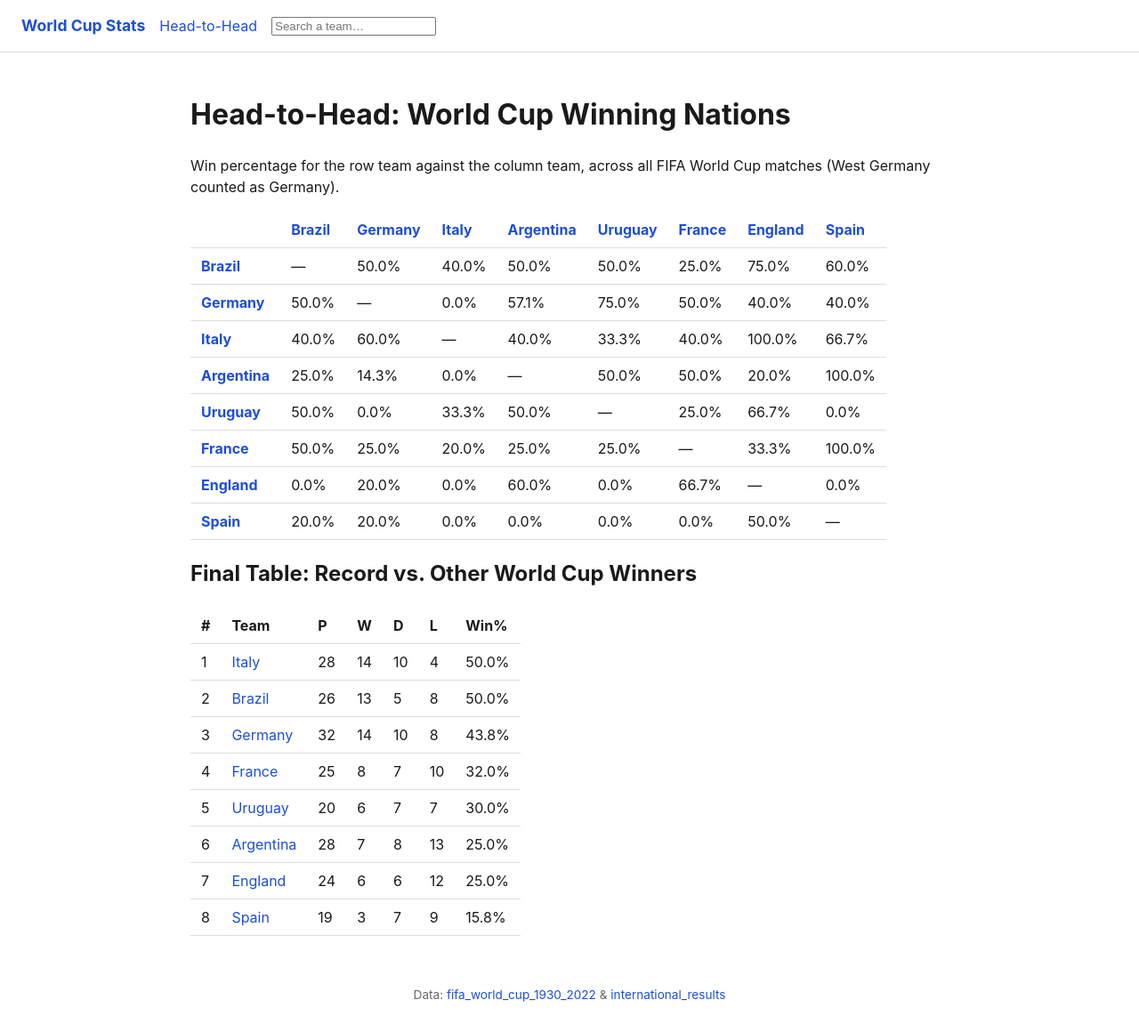
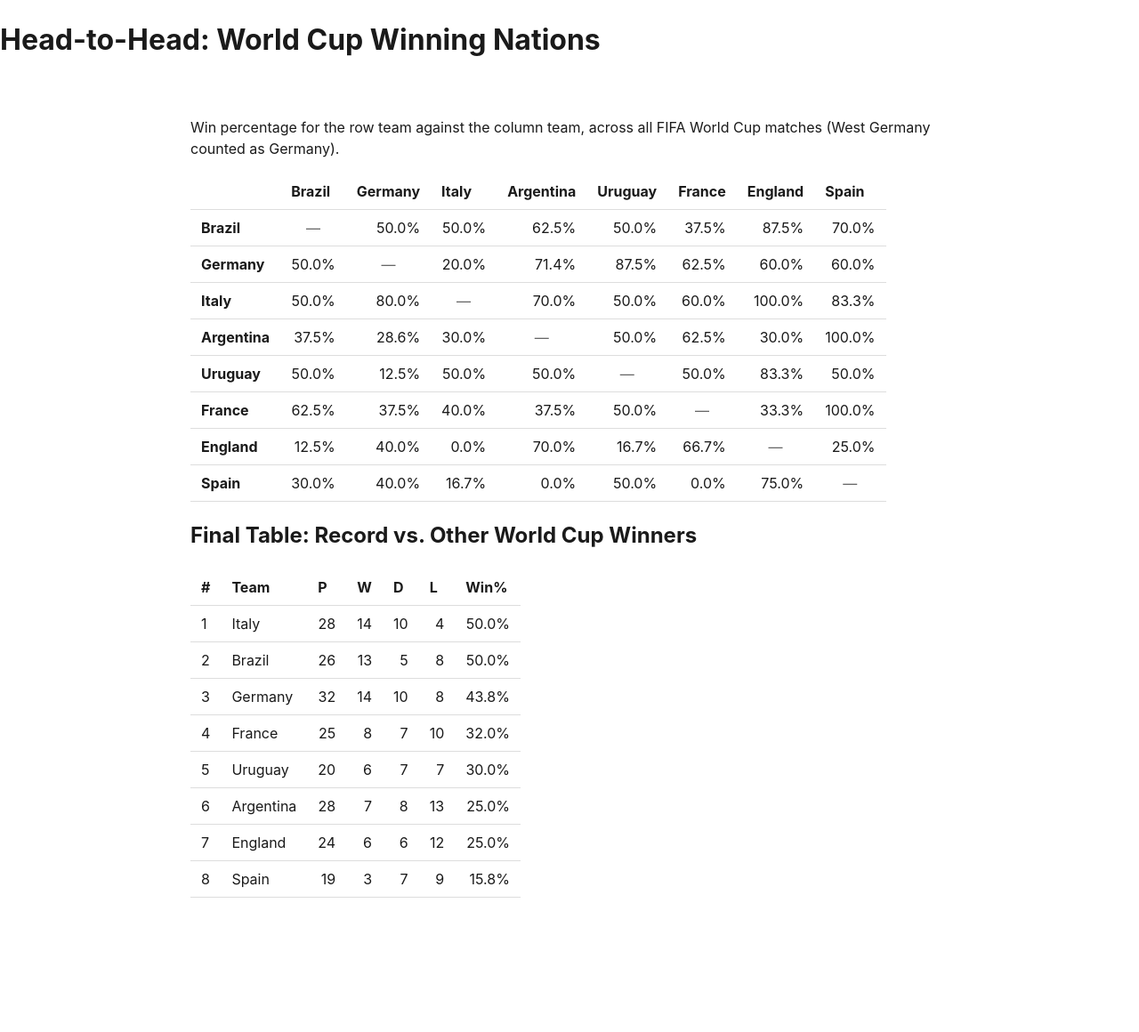
Before and after one commit to aleViana/stats-visualizer-, a Flask app: page / in a window 1280 px wide. Shown: the whole page at 89% size. After the commit the page ends 1009 px from the top, so only its background shows below. Run offline with Flask 3, Linux system fonts and the light colour scheme.

Commit message:
stats site fixed

```diff
--- a/data/head_to_head.py
+++ b/data/head_to_head.py
@@ -25,11 +25,11 @@ WINNERS = [
     "Spain",
 ]
 
-
+# Returns the canonical name for a team, handling aliases.
 def _canonical(name: str) -> str:
     return NAME_ALIASES.get(name, name)
 
-
+#Loads the matches from JSON file
 def load_matches() -> list[dict]:
     data = json.loads(DATA_PATH.read_text())
     matches = []
@@ -37,7 +37,7 @@ def load_matches() -> list[dict]:
         matches.extend(tournament["matches"])
     return matches
 
-
+#Find matches between the teams and compute the head-to-head statistics
 def compute_head_to_head(
     matches: list[dict], teams: list[str] = WINNERS
 ) -> dict[str, dict[str, dict]]:
@@ -67,13 +67,14 @@ def compute_head_to_head(
                 cell["won"] += 1
             elif gf < ga:
                 cell["lost"] += 1
+
             else:
                 cell["drawn"] += 1
 
     for a in teams:
         for cell in table[a].values():
             cell["win_pct"] = (
-                round(100 * cell["won"] / cell["played"], 1) if cell["played"] else None
+                round(100 * (cell["won"] + cell["drawn"] * 0.5) / cell["played"], 1) if cell["played"] else None
             )
 
     return table
--- a/static/style.css
+++ b/static/style.css
@@ -29,46 +29,6 @@ body {
   line-height: 1.5;
 }
 
-a { color: var(--accent); text-decoration: none; }
-a:hover { text-decoration: underline; }
-
-.site-header {
-  display: flex;
-  align-items: center;
-  gap: 1rem;
-  padding: 1rem 1.5rem;
-  border-bottom: 1px solid var(--border);
-  position: relative;
-}
-
-.brand { font-weight: 700; font-size: 1.1rem; }
-
-
-.search-results {
-  position: absolute;
-  right: 1.5rem;
-  top: 100%;
-  background: var(--bg);
-  border: 1px solid var(--border);
-  border-radius: 6px;
-  width: 220px;
-  max-width: 50vw;
-  max-height: 300px;
-  overflow-y: auto;
-  z-index: 10;
-  display: none;
-}
-
-.search-results.open { display: block; }
-
-.search-results a {
-  display: block;
-  padding: 0.5rem 0.75rem;
-  border-bottom: 1px solid var(--border);
-}
-
-.search-results a:last-child { border-bottom: none; }
-
 main {
   max-width: 900px;
   margin: 0 auto;
@@ -91,37 +51,6 @@ th, td {
 
 tbody tr:hover { background: var(--row-hover); }
 
-
-
-.stat-grid {
-  display: grid;
-  grid-template-columns: repeat(auto-fit, minmax(140px, 1fr));
-  gap: 1rem;
-  margin: 0;
-}
-
-.stat-grid > div {
-  border: 1px solid var(--border);
-  border-radius: 8px;
-  padding: 0.75rem 1rem;
-}
-
-.stat-grid dt {
-  font-size: 0.8rem;
-  color: var(--muted);
-  text-transform: uppercase;
-  letter-spacing: 0.03em;
-}
-
-.stat-grid dd {
-  margin: 0.15rem 0 0;
-  font-size: 1.4rem;
-  font-weight: 700;
-}
-
-.site-footer {
-  text-align: center;
-  color: var(--muted);
-  font-size: 0.85rem;
-  padding: 2rem 1rem;
-}
+.score { text-align: right; }
+.score.muted { color: var(--muted); }
+.score.diagonal { color: var(--muted); text-align: center; }
--- a/templates/base.html
+++ /dev/null
@@ -1,25 +0,0 @@
-<!doctype html>
-<html lang="en">
-<head>
-  <meta charset="utf-8">
-  <meta name="viewport" content="width=device-width, initial-scale=1">
-  <title>{% block title %}World Cup Stats{% endblock %}</title>
-  <link rel="stylesheet" href="{{ url_for('static', filename='style.css') }}">
-</head>
-<body>
-  <header class="site-header">
-    <a class="brand" href="{{ url_for('index') }}">World Cup Stats</a>
-    <a href="{{ url_for('stats') }}">Head-to-Head</a>
-    <input id="team-search" type="search" placeholder="Search a team…" autocomplete="off">
-    <div id="team-search-results" class="search-results"></div>
-  </header>
-  <main>
-    {% block content %}{% endblock %}
-  </main>
-  <footer class="site-footer">
-    Data: <a href="https://github.com/lightbluetitan/fifa_world_cup_1930_2022" target="_blank" rel="noopener">fifa_world_cup_1930_2022</a>
-    &amp; <a href="https://github.com/martj42/international_results" target="_blank" rel="noopener">international_results</a>
-  </footer>
-  <script src="{{ url_for('static', filename='script.js') }}"></script>
-</body>
-</html>
--- a/templates/stats.html
+++ b/templates/stats.html
@@ -1,21 +1,30 @@
-{% extends "base.html" %}
-{% block title %}Head-to-Head — World Cup Winners{% endblock %}
-{% block content %}
+<!DOCTYPE html>
+<html lang="en">
+<head>
+    <meta charset="UTF-8">
+    <meta name="viewport" content="width=device-width, initial-scale=1.0">
+    <title>Head-to-Head — World Cup Winners</title>
+    <link rel="stylesheet" href="{{ url_for('static', filename='style.css') }}">
+</head>
+<body>
+    <header>
         <h1>Head-to-Head: World Cup Winning Nations</h1>
+    </header>
+    <main>
         <p>Win percentage for the row team against the column team, across all FIFA World Cup matches (West Germany counted as Germany).</p>
         <table class="h2h-table">
             <thead>
                 <tr>
                     <th></th>
                     {% for opponent in teams %}
-        <th><a href="{{ url_for('team_detail', name=opponent) }}">{{ opponent }}</a></th>
+                    <th>{{ opponent }}</th>
                     {% endfor %}
                 </tr>
             </thead>
             <tbody>
                 {% for team in teams %}
                 <tr>
-        <th><a href="{{ url_for('team_detail', name=team) }}">{{ team }}</a></th>
+                    <th>{{ team }}</th>
                     {% for opponent in teams %}
                       {% if team == opponent %}
                         <td class="score diagonal">—</td>
@@ -50,7 +59,7 @@
                 {% for row in summary %}
                 <tr>
                     <td>{{ loop.index }}</td>
-        <td><a href="{{ url_for('team_detail', name=row.team) }}">{{ row.team }}</a></td>
+                    <td>{{ row.team }}</td>
                     <td class="score">{{ row.played }}</td>
                     <td class="score">{{ row.won }}</td>
                     <td class="score">{{ row.drawn }}</td>
@@ -60,4 +69,9 @@
                 {% endfor %}
             </tbody>
         </table>
-{% endblock %}
+
+    </main>
+
+</body>
+
+</html>
```
Lines whose indentation alone changed are shown as unchanged.
